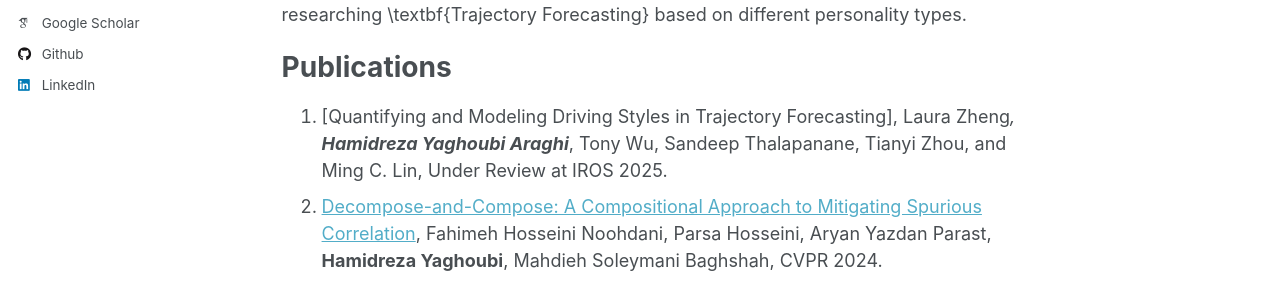
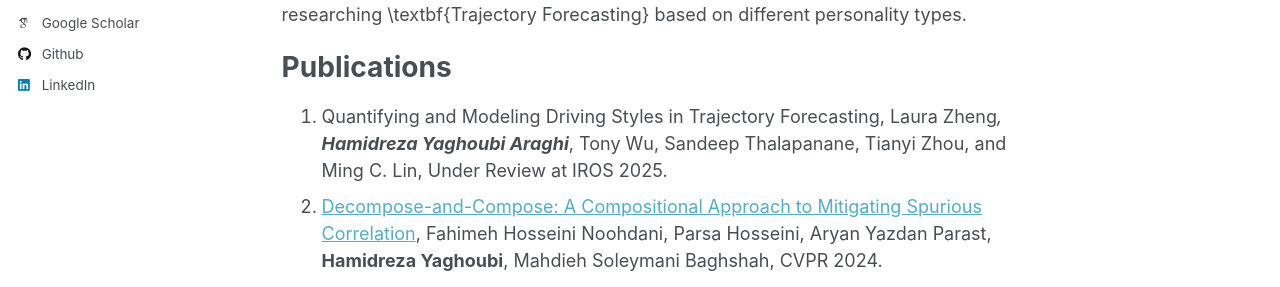
Before and after one commit to HamidrezaYaghoubi/HamidrezaYaghoubi.github.io, a Jekyll site: the page built from _pages/about.md, in a window 1280 px wide and 1200 px high. Shown: the part 437-724 px from the top of the window. Built offline with Jekyll 4.4.1, drawn with Linux system fonts in a browser that asks for light colours; some web fonts are replaced.

Commit message:
fix publication

```diff
--- a/_pages/about.md
+++ b/_pages/about.md
@@ -14,6 +14,6 @@ My research interests lie in \textbf{Machine Learning} and \textbf{Deep Learning
 
 Publications
 ======
-1. [Quantifying and Modeling Driving Styles in Trajectory Forecasting], Laura Zheng*, **Hamidreza Yaghoubi Araghi***, Tony Wu, Sandeep Thalapanane, Tianyi Zhou, and Ming C. Lin, Under Review at IROS 2025.
+1. Quantifying and Modeling Driving Styles in Trajectory Forecasting, Laura Zheng*, **Hamidreza Yaghoubi Araghi***, Tony Wu, Sandeep Thalapanane, Tianyi Zhou, and Ming C. Lin, Under Review at IROS 2025.
 1. [Decompose-and-Compose: A Compositional Approach to Mitigating Spurious Correlation](https://openaccess.thecvf.com/content/CVPR2024/papers/Noohdani_Decompose-and-Compose_A_Compositional_Approach_to_Mitigating_Spurious_Correlation_CVPR_2024_paper.pdf), Fahimeh Hosseini Noohdani, Parsa Hosseini, Aryan Yazdan Parast, **Hamidreza Yaghoubi**, Mahdieh Soleymani Baghshah, CVPR 2024.
 1. [Annotation-Free Group Robustness via Loss-Based Resampling](https://arxiv.org/pdf/2312.04893), Mahdi Ghaznavi, Hesam Asadollahzadeh, **HamidReza Yaghoubi**, Fahimeh Hosseini Noohdani, Mohammad Hossein Rohban, Mahdieh Soleymani Baghshah, OOD-CV at ICCV 2023.
```
